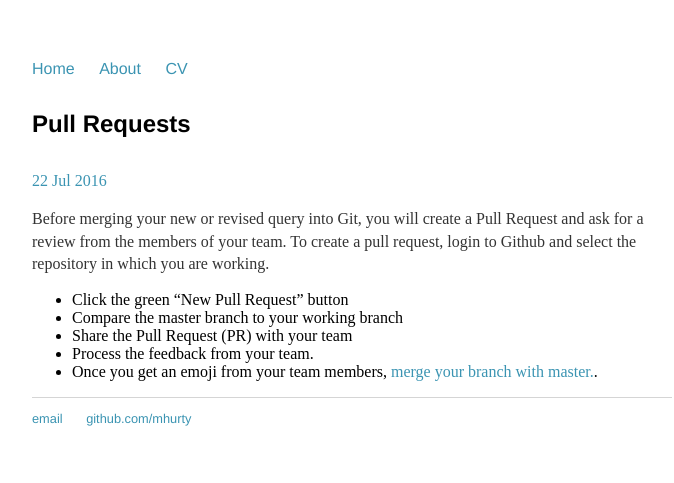
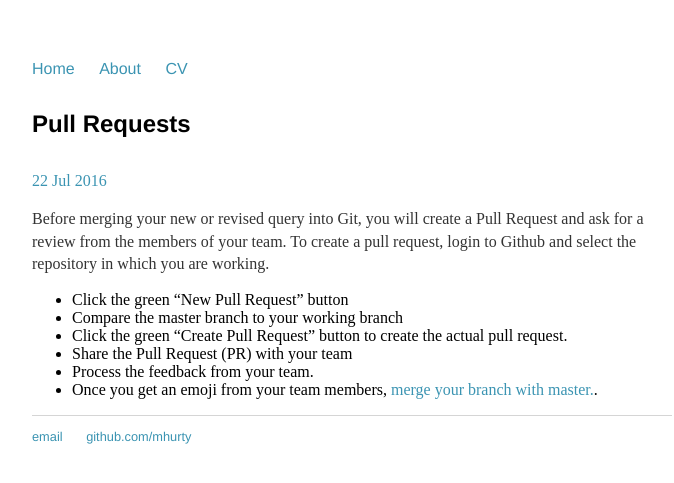
Before and after one commit to mhurty/mhurty.github.io, a Jekyll site: the page built from _posts/2016-07-22-pull-requests.md, in a window 1280 px wide. Shown: the top 483 px of the page, without its empty margins (288-962 px from the left). Built offline with Jekyll 4.4.1, drawn with Linux system fonts in a browser that asks for light colours.

Commit message:
tweak Pull Requests Post

```diff
--- a/_posts/2016-07-22-pull-requests.md
+++ b/_posts/2016-07-22-pull-requests.md
@@ -8,6 +8,7 @@ Before merging your new or revised query into Git, you will create a Pull Reques
 
 - Click the green "New Pull Request" button
 - Compare the master branch to your working branch
+- Click the green "Create Pull Request" button to create the actual pull request.
 - Share the Pull Request (PR) with your team
 - Process the feedback from your team.
 - Once you get an emoji from your team members, [merge your branch with master.](/blog/2016/07/13/how-to-post).
```
